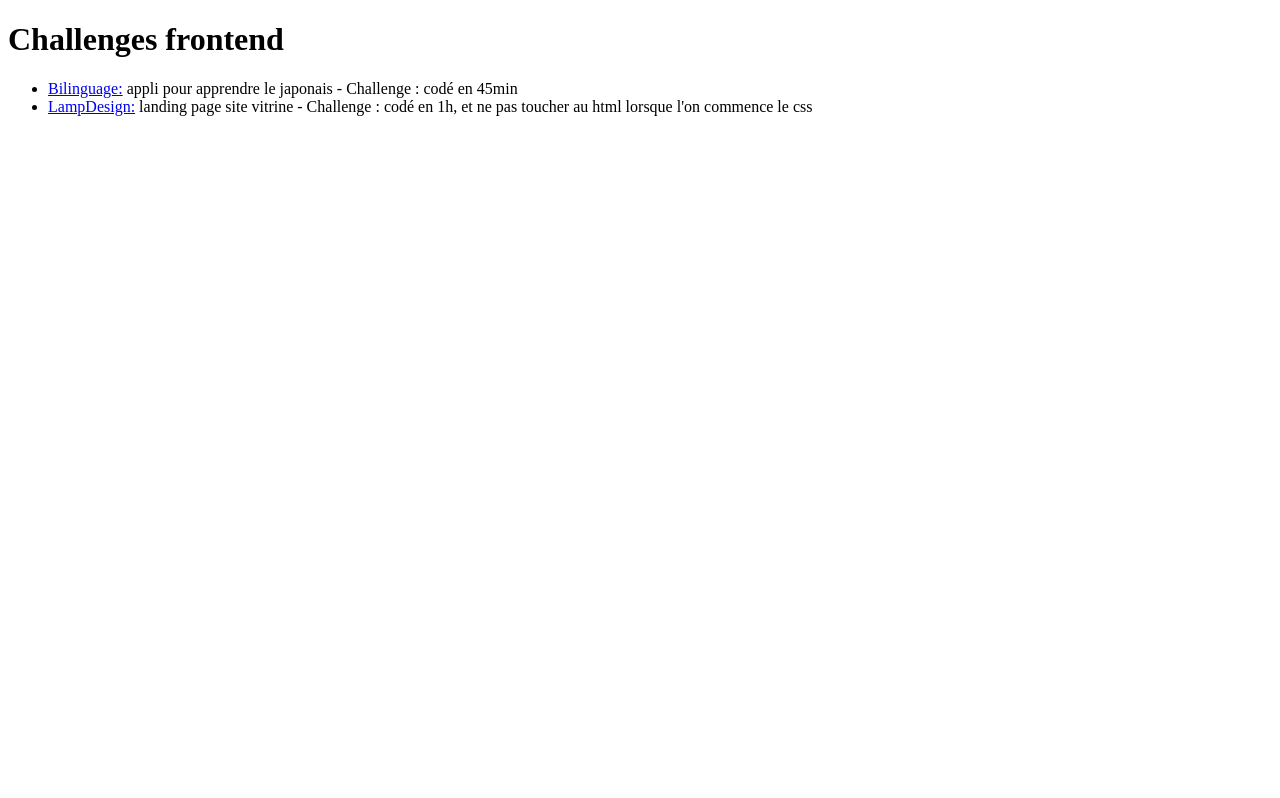
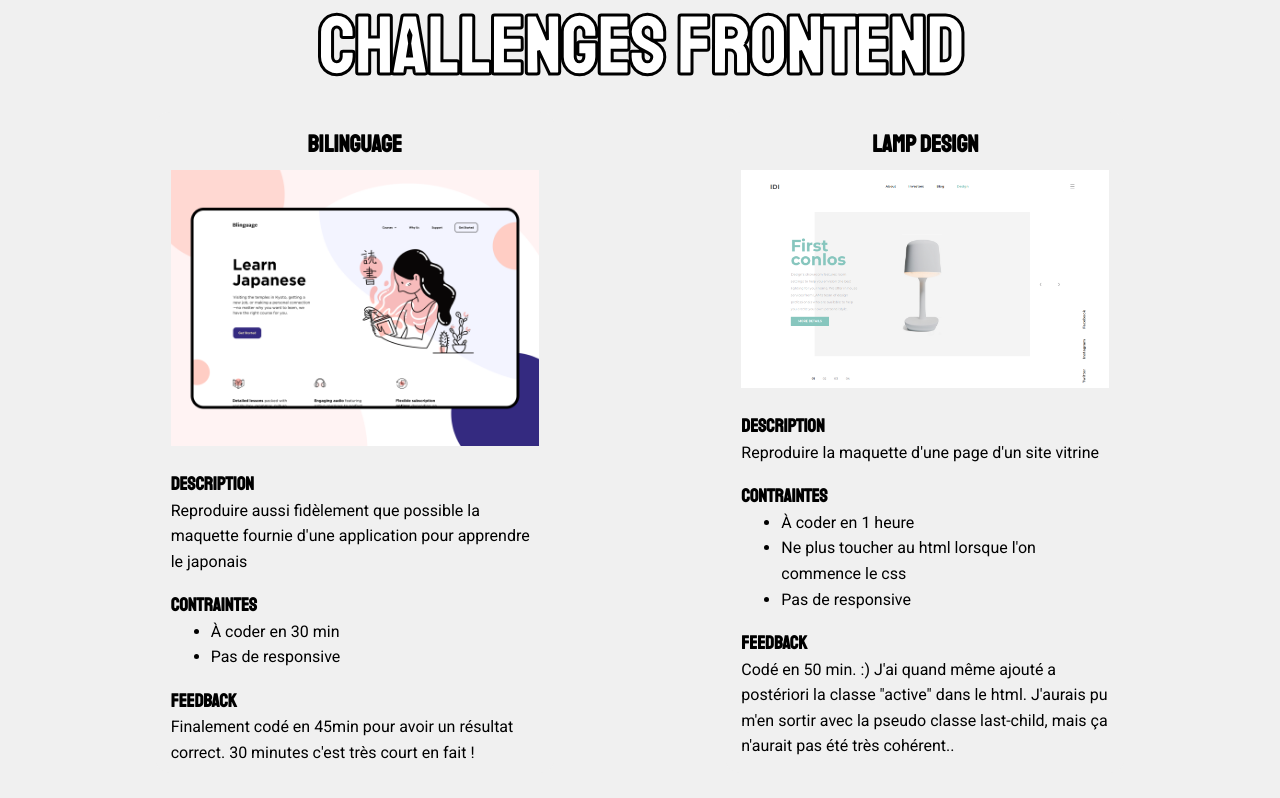
Before and after one commit to RomainSire/Challenges-Front, a plain HTML site: page index.html in a window 1280 px wide. Drawn offline with Linux system fonts and the light colour scheme.

Commit message:
Amélioration de la page index générale (ajout d'un peu de CSS) + README

```diff
--- a/index.html
+++ b/index.html
@@ -4,16 +4,44 @@
   <meta charset="UTF-8">
   <meta name="viewport" content="width=device-width, initial-scale=1.0">
   <title>Challenges Front</title>
+  <link rel="preconnect" href="https://fonts.gstatic.com">
+  <link href="https://fonts.googleapis.com/css2?family=Roboto&family=Staatliches&display=swap" rel="stylesheet">
+  <link rel="stylesheet" href="style.css">
 </head>
 <body>
-  <h1>Challenges frontend</h1>
-  <ul>
-    <li>
-      <a href="./Bilinguage/index.html">Bilinguage:</a> appli pour apprendre le japonais - Challenge : codé en 45min
-    </li>
-    <li>
-      <a href="./LampDesign/index.html">LampDesign:</a> landing page site vitrine - Challenge : codé en 1h, et ne pas toucher au html lorsque l'on commence le css
-    </li>
-  </ul>
+  <header>
+    <h1>Challenges frontend</h1>
+  </header>
+  <main>
+    <!-- CHALLENGE 1 = BILINGUAGE -->
+      <a class="card" href="./Bilinguage/index.html">
+        <h2>Bilinguage</h2>
+        <img src="./Bilinguage/maquette/maquette.png" alt="maquette de Bilinguage">
+        <h3>Description</h3>
+        <p>Reproduire aussi fidèlement que possible la maquette fournie d'une application pour apprendre le japonais</p>
+        <h3>Contraintes</h3>
+        <ul>
+          <li>À coder en 30 min</li>
+          <li>Pas de responsive</li>
+        </ul>
+        <h3>Feedback</h3>
+        <p>Finalement codé en 45min pour avoir un résultat correct. 30 minutes c'est très court en fait !</p>
+      </a>
+      <!-- CHALLENGE 2 = LAMPDESIGN -->
+      <a class="card" href="./LampDesign/index.html">
+        <h2>Lamp Design</h2>
+        <img src="./LampDesign/maquette/challenge2.png" alt="maquette de LampDesign">
+        <h3>Description</h3>
+        <p>Reproduire la maquette d'une page d'un site vitrine</p>
+        <h3>Contraintes</h3>
+        <ul>
+          <li>À coder en 1 heure</li>
+          <li>Ne plus toucher au html lorsque l'on commence le css</li>
+          <li>Pas de responsive</li>
+        </ul>
+        <h3>Feedback</h3>
+        <p>Codé en 50 min. :) J'ai quand même ajouté a postériori la classe "active" dans le html. J'aurais pu m'en sortir avec la pseudo classe last-child, mais ça n'aurait pas été très cohérent..</p>
+      </a>
+  </main>
 </body>
 </html>
--- /dev/null
+++ b/style.css
@@ -0,0 +1,57 @@
+* {
+  box-sizing: border-box;
+}
+body {
+  margin: 0;
+  padding: 0;
+  background: #f0f0f0;
+  font-family: 'Roboto', sans-serif;
+  line-height: 1.6em;
+}
+a {
+  color: inherit;
+  text-decoration: none;
+}
+h1, h2, h3 {
+  margin: 0;
+  text-align: center;
+  font-family: 'Staatliches', cursive;
+}
+h1 {
+  font-size: 5em;
+  line-height: 1.2em;
+  color: black;
+  -webkit-text-fill-color: white; /* Will override color (regardless of order) */
+  -webkit-text-stroke-width: 3px;
+  -webkit-text-stroke-color: black;
+}
+h2 {
+  padding: 0.5em 0;
+}
+h3 {
+  text-align: left;
+  margin-top: 1em;
+}
+p, ul {
+  margin: 0;
+}
+main {
+  display: flex;
+  flex-flow: row wrap;
+  justify-content: space-evenly;
+}
+main .card {
+  display: block;
+  width: 400px;
+  margin: 1em;
+  padding: 0.5em 1em;
+  transition: box-shadow 300ms;
+  border-radius: 15px;
+  background: #f0f0f0;
+}
+main .card:hover {
+  box-shadow: 8px 8px 16px #cccccc, -8px -8px 16px #ffffff;
+}
+img {
+  width: 100%;
+}
```
Also changed, not shown: LampDesign/README.md, README.md.
